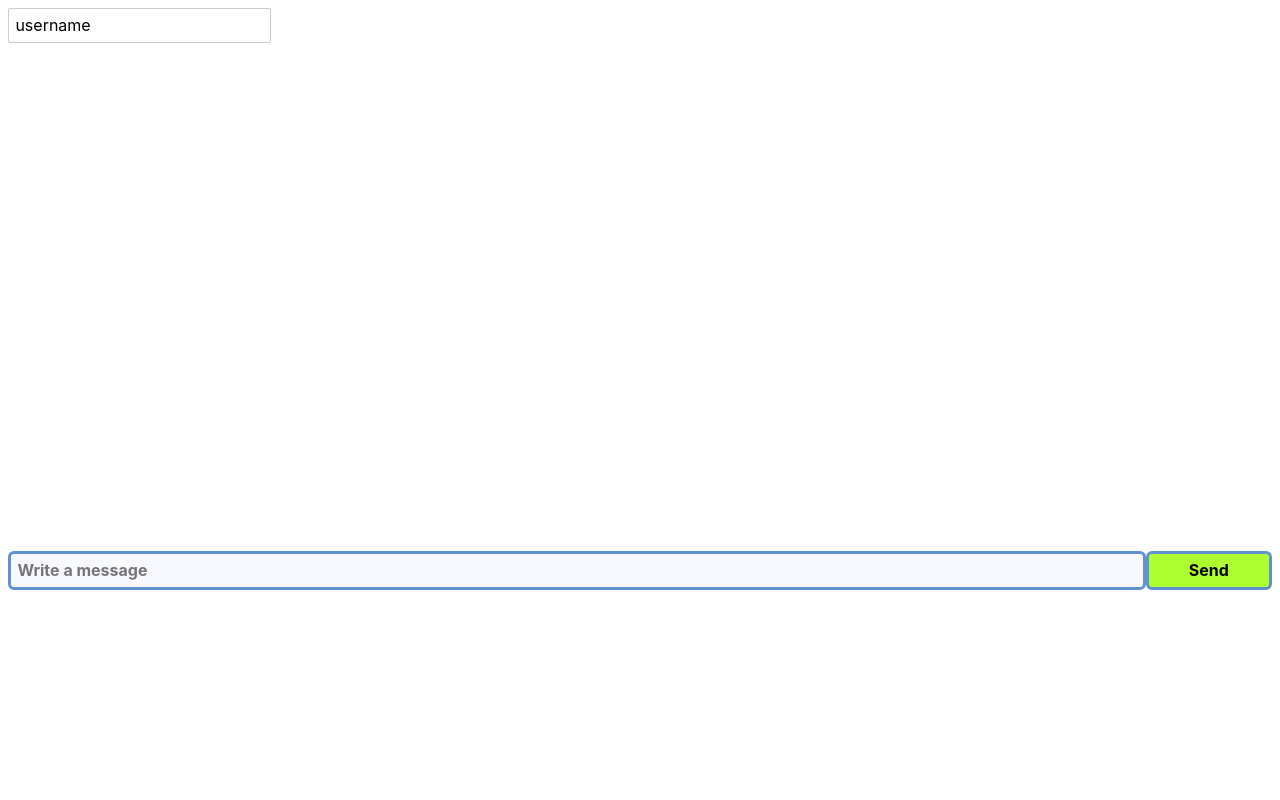
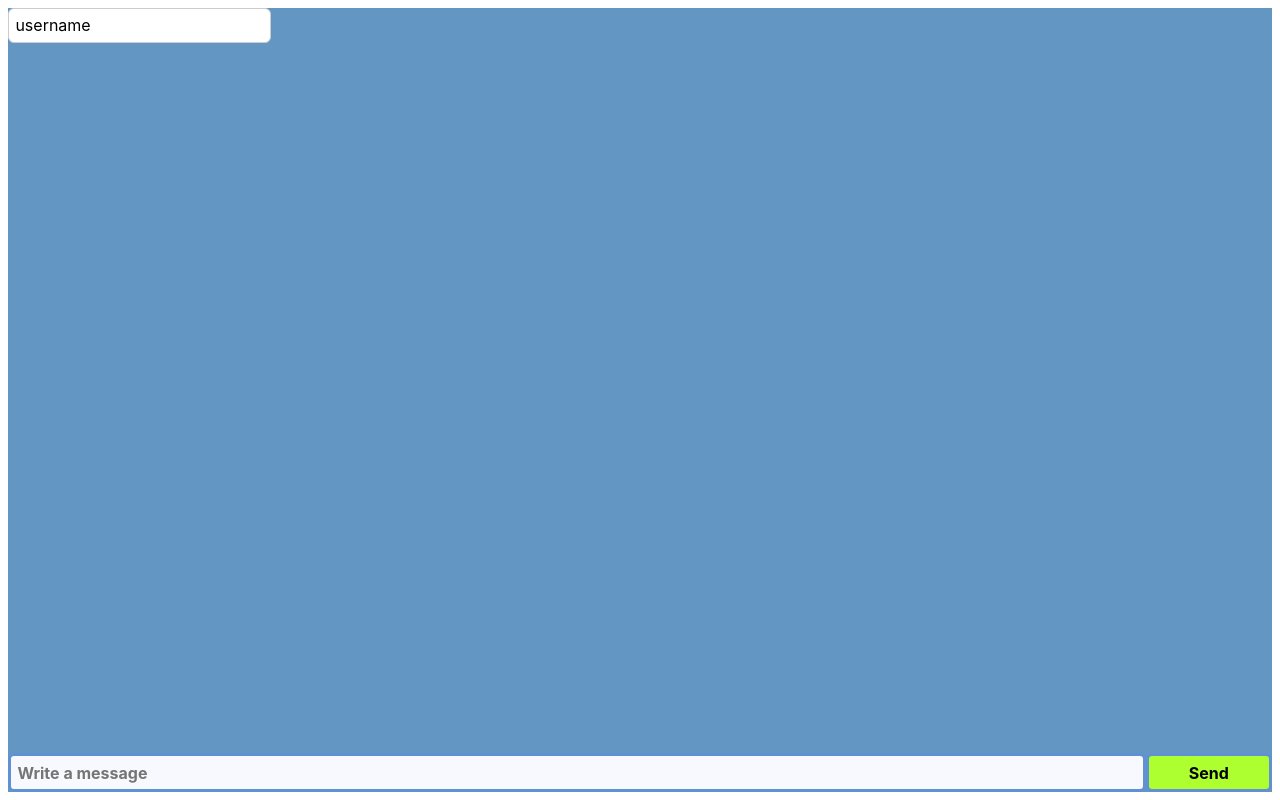
Before and after one commit to omae-muds/decorner, a Svelte app: page / in a window 1280 px wide. Built offline with nearby package versions, Linux system fonts and the light colour scheme.

Commit message:
test/send

```diff
--- a/src/App.svelte
+++ b/src/App.svelte
@@ -28,11 +28,11 @@ import { get_all_dirty_from_scope } from 'svelte/internal';
         message = '';
     };
 </script>
-
+<div class="body">
     <div class="container">
         <div class="d-flex flex-column align-items-stretch flex-shrink-0 bg-white">
             <div class="d-flex align-items-center flex-shrink-0 p-3 link-dark text-decoration-none border-bottom">
-            <input class="fs-5 fw-semibold" bind:value={username}/>
+                <input class="fs-5 fw-semibold" id ='user-area' bind:value={username}/>
             </div>
             <div class="list-group list-group-flush border-bottom scrollarea">
                 {#each messages as msg}
@@ -60,24 +60,64 @@ import { get_all_dirty_from_scope } from 'svelte/internal';
             </div>
         </div>
     </div>
+</div>
 
 <style>
+    .body {
+        height: 100%;
+}
+    #user-area{
+        border-radius: 6px;/*角の丸み*/
+        position: fixed;
+    }
+    .container {
+        background-color:rgb(100,150,195);
+        height: 100%;
+        width: 100%;
+        /* left: 0;
+        right: 0; */
+    }
+
+    .scrollarea {
+        background-color:rgb(100,150,195);
+        overflow-y: scroll; /* スクロールを効かせつつ、メッセージがタイムラインの外に出ないようにする */
+        min-height: 100%;
+    }
 
     .message-area {
+        width: 100%;
         display: flex;
+        bottom: 0; /*下に固定*/
+        /* padding-bottom: 0%; */
+        /* position: absolute; */
+        position: fixed;
+        max-height: 100vh;
+        /* right: auto;
+        left: auto; */
 }
     .message-area-text {
         width: 90%;
+        word-wrap: break-word;
+        /* position: fixed; */
+        /* position: absolute; */
+        /* bottom: 0; 下に固定 */
+        /* overflow-y: scroll;*/
+        max-height: 100vh;
+        /* right: auto; */
 }
     .message-area-send {
         width: 10%;
+        margin-right: 1em;
+        /* position: fixed; */
+        /* position: absolute; */
+        /* bottom: 0; 下に固定 */
+        /* right: auto; */
 }
-
     #send-area {
         width: 100%;
         height: 100%;
         background:greenyellow;
-        font-size: 1.0rem;
+        /* font-size: 1.0rem; */
         font-weight: bold;
         /* padding: 0.5em 1em; */
         /* margin: 2em 0; */
@@ -89,7 +129,7 @@ import { get_all_dirty_from_scope } from 'svelte/internal';
         width: 100%;
         height: 100%;
         background: ghostwhite;
-        font-size: 1.0rem;
+        /* font-size: 1.0rem; */
         font-weight: bold;
         /* padding: 0.5em 1em; */
         /* margin: 2em 0; */
@@ -97,11 +137,4 @@ import { get_all_dirty_from_scope } from 'svelte/internal';
         border-radius: 6px;/*角の丸み*/
         box-sizing: border-box;
 }
-
-
-    .scrollarea {
-        overflow: auto; /* スクロールを効かせつつ、メッセージがタイムラインの外に出ないようにする */
-        min-height: 500px;
-        /* height:100%;テキストエリアが下に張り付く様にする */
-    }
 </style>
```
Lines whose indentation alone changed are shown as unchanged.
